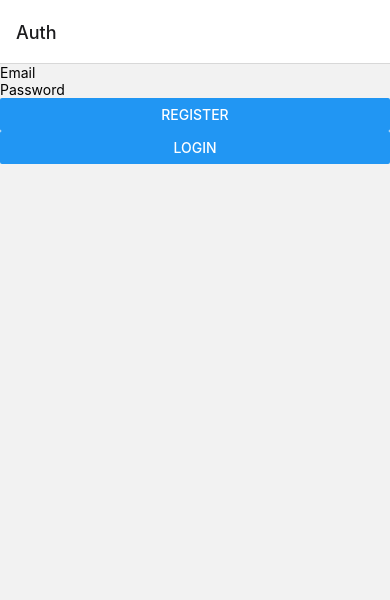
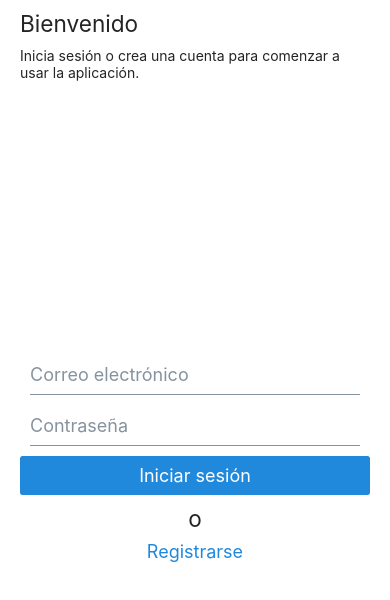
Before and after one commit to Eduardoleor/cover-vyvsw, a React Native app: screen / in a window 390 px wide. Shown: the top 600 px of the page. Built offline with nearby package versions, Linux system fonts and the light colour scheme; no server answers.

Commit message:
feature: update design and logic

```diff
--- a/App.tsx
+++ b/App.tsx
@@ -1,6 +1,9 @@
 import { NavigationContainer } from "@react-navigation/native";
 import { createStackNavigator } from "@react-navigation/stack";
+import { ThemeProvider, createTheme, lightColors } from "@rneui/themed";
 import { useEffect, useState } from "react";
+import { Platform } from "react-native";
+import { SafeAreaProvider } from "react-native-safe-area-context";
 import { Provider } from "react-redux";
 
 import { auth } from "./firebaseConfig";
@@ -17,6 +20,15 @@ export type RootStackParamList = {
 };
 
 const RootStack = createStackNavigator<RootStackParamList>();
+
+const theme = createTheme({
+  lightColors: {
+    ...Platform.select({
+      default: lightColors.platform.android,
+      ios: lightColors.platform.ios,
+    }),
+  },
+});
 
 export default function App() {
   const [loading, setLoading] = useState(true);
@@ -35,14 +47,38 @@ export default function App() {
   }
 
   return (
-    <Provider store={store}>
-      <NavigationContainer>
-        <RootStack.Navigator initialRouteName={hasSession ? "Home" : "Auth"}>
-          <RootStack.Screen name="Auth" component={AuthComponent} />
-          <RootStack.Screen name="Home" component={HomeComponent} />
-          <RootStack.Screen name="SignUp" component={SignUpComponent} />
-        </RootStack.Navigator>
-      </NavigationContainer>
-    </Provider>
+    <SafeAreaProvider>
+      <ThemeProvider theme={theme}>
+        <Provider store={store}>
+          <NavigationContainer>
+            <RootStack.Navigator
+              initialRouteName={hasSession ? "Home" : "Auth"}
+            >
+              <RootStack.Screen
+                name="Auth"
+                component={AuthComponent}
+                options={{
+                  headerShown: false,
+                }}
+              />
+              <RootStack.Screen
+                name="Home"
+                component={HomeComponent}
+                options={{
+                  headerShown: false,
+                }}
+              />
+              <RootStack.Screen
+                name="SignUp"
+                component={SignUpComponent}
+                options={{
+                  headerShown: false,
+                }}
+              />
+            </RootStack.Navigator>
+          </NavigationContainer>
+        </Provider>
+      </ThemeProvider>
+    </SafeAreaProvider>
   );
 }
--- a/package.json
+++ b/package.json
@@ -17,6 +17,8 @@
     "@react-navigation/native-stack": "^6.9.16",
     "@react-navigation/stack": "^6.3.20",
     "@reduxjs/toolkit": "^1.9.7",
+    "@rneui/base": "^4.0.0-rc.8",
+    "@rneui/themed": "^4.0.0-rc.8",
     "expo": "~49.0.15",
     "expo-constants": "~14.4.2",
     "expo-linking": "~5.0.2",
@@ -29,6 +31,7 @@
     "react-native-gesture-handler": "~2.12.0",
     "react-native-safe-area-context": "^4.7.4",
     "react-native-screens": "^3.27.0",
+    "react-native-vector-icons": "^10.0.1",
     "react-redux": "^8.1.3",
     "redux": "^4.2.1",
     "redux-persist": "^6.0.0"
--- a/src/components/AuthComponent.tsx
+++ b/src/components/AuthComponent.tsx
@@ -1,67 +1,107 @@
 import { NativeStackScreenProps } from "@react-navigation/native-stack";
+import { Button, Input, Text } from "@rneui/base";
 import React, { useState } from "react";
-import { View, Text, TextInput, Button } from "react-native"; // Import View, Text, TextInput, and Button
+import { StyleSheet, View } from "react-native";
 import { useDispatch } from "react-redux";
 
+import Layout from "./LayoutView";
 import { RootStackParamList } from "../../App";
 import { useCustomSelector } from "../hooks/useCustomSelector";
 import { AppDispatch } from "../redux/store";
-import { loginUser, logoutUser } from "../redux/userSlice";
+import { loginUser, resetStatus } from "../redux/userSlice";
 
 type Props = NativeStackScreenProps<RootStackParamList, "Auth">;
 
-function AuthComponent({ navigation }: Props) {
-  const [email, setEmail] = useState("");
-  const [password, setPassword] = useState("");
+export default function AuthComponent({ navigation }: Props) {
+  const [user, setUser] = useState<{
+    email: string;
+    password: string;
+  }>({ email: "", password: "" });
 
   const dispatch = useDispatch<AppDispatch>();
-  const user = useCustomSelector((state) => state.user.user);
   const status = useCustomSelector((state) => state.user.status);
   const error = useCustomSelector((state) => state.user.error);
 
-  const handleRegister = () => {
-    navigation.navigate("SignUp");
-  };
+  const isLoading = status === "loading";
+  const isFailed = status === "failed";
 
-  const handleLogin = () => {
+  const handleSignIn = () => {
+    const { email, password } = user;
     dispatch(loginUser({ email, password })).then((resultAction) => {
       if (loginUser.fulfilled.match(resultAction)) {
-        navigation.navigate("Home");
+        navigation.replace("Home");
       }
     });
   };
 
-  const handleLogout = () => {
-    dispatch(logoutUser());
+  const handleSignUp = () => {
+    dispatch(resetStatus());
+    setUser({ email: "", password: "" });
+    navigation.navigate("SignUp");
   };
 
   return (
-    <View>
-      {status === "loading" && <Text>Loading...</Text>}
-      {status === "failed" && <Text>Error: {error}</Text>}
-      {user ? (
-        <View>
-          <Text>Welcome, {user.user?.email}!</Text>
-          <Button title="Logout" onPress={handleLogout} />
-        </View>
-      ) : (
-        <View>
-          <TextInput
-            placeholder="Email"
-            value={email}
-            onChangeText={(text) => setEmail(text)}
-          />
-          <TextInput
-            placeholder="Password"
-            value={password}
-            onChangeText={(text) => setPassword(text)}
-          />
-          <Button title="Register" onPress={handleRegister} />
-          <Button title="Login" onPress={handleLogin} />
-        </View>
-      )}
-    </View>
+    <Layout>
+      <Text h4 style={styles.title}>
+        Bienvenido
+      </Text>
+      <Text>
+        Inicia sesión o crea una cuenta para comenzar a usar la aplicación.
+      </Text>
+      <View style={styles.container}>
+        <Input
+          placeholder="Correo electrónico"
+          value={user.email}
+          keyboardType="email-address"
+          autoCapitalize="none"
+          onChangeText={(text) => setUser({ ...user, email: text })}
+        />
+        <Input
+          placeholder="Contraseña"
+          value={user.password}
+          onChangeText={(text) => setUser({ ...user, password: text })}
+          secureTextEntry
+        />
+        {isFailed && <Text style={styles.message}>{error}</Text>}
+        <Button
+          title="Iniciar sesión"
+          disabled={isLoading}
+          loading={isLoading}
+          onPress={handleSignIn}
+          loadingProps={{
+            color: "blue",
+          }}
+        />
+        <Text h4 style={styles.textO}>
+          o
+        </Text>
+        <Button
+          title="Registrarse"
+          type="clear"
+          disabled={isLoading}
+          onPress={handleSignUp}
+        />
+      </View>
+    </Layout>
   );
 }
 
-export default AuthComponent;
+const styles = StyleSheet.create({
+  container: {
+    flex: 1,
+    justifyContent: "center",
+  },
+  title: {
+    marginVertical: 10,
+  },
+  message: {
+    color: "red",
+    fontSize: 14,
+    marginBottom: 20,
+  },
+  textO: {
+    fontSize: 14,
+    marginTop: 10,
+    textAlign: "center",
+  },
+});
--- a/src/components/LayoutView.tsx
+++ b/src/components/LayoutView.tsx
@@ -1,5 +1,5 @@
 import { StatusBar } from "expo-status-bar";
-import { StyleSheet, View } from "react-native";
+import { SafeAreaView, StyleSheet, View } from "react-native";
 
 type LayoutProps = {
   children: React.ReactNode;
@@ -8,10 +8,12 @@ type LayoutProps = {
 
 export default function Layout({ children, style }: LayoutProps) {
   return (
-    <View style={[styles.container, style]}>
-      {children}
+    <>
       <StatusBar style="auto" />
-    </View>
+      <SafeAreaView style={{ flex: 1 }}>
+        <View style={styles.container}>{children}</View>
+      </SafeAreaView>
+    </>
   );
 }
 
--- a/src/components/LoadingView.tsx
+++ b/src/components/LoadingView.tsx
@@ -1,10 +1,27 @@
-import { ActivityIndicator, Text, View } from "react-native";
+import { Text } from "@rneui/base";
+import { ActivityIndicator, StyleSheet, View } from "react-native";
+
+import Layout from "./LayoutView";
 
 export default function LoadingView() {
   return (
-    <View>
-      <ActivityIndicator size="large" color="#0000ff" />
-      <Text>Cargando...</Text>
-    </View>
+    <Layout>
+      <View style={styles.container}>
+        <ActivityIndicator size="large" color="#0000ff" />
+        <Text style={styles.text}>Cargando...</Text>
+      </View>
+    </Layout>
   );
 }
+
+const styles = StyleSheet.create({
+  container: {
+    flex: 1,
+    justifyContent: "center",
+    alignItems: "center",
+  },
+  text: {
+    fontSize: 16,
+    marginVertical: 20,
+  },
+});
--- a/src/components/SignUpComponent.tsx
+++ b/src/components/SignUpComponent.tsx
@@ -1,10 +1,123 @@
-import { View, Text } from "react-native";
-import React from "react";
+import { NativeStackScreenProps } from "@react-navigation/native-stack";
+import { Button, Input, Text } from "@rneui/base";
+import React, { useState } from "react";
+import { StyleSheet, View } from "react-native";
+import { useDispatch } from "react-redux";
 
-export default function SignUpComponent() {
+import Layout from "./LayoutView";
+import { RootStackParamList } from "../../App";
+import { useCustomSelector } from "../hooks/useCustomSelector";
+import { AppDispatch } from "../redux/store";
+import { registerUser } from "../redux/userSlice";
+
+type Props = NativeStackScreenProps<RootStackParamList, "SignUp">;
+
+export default function SignUpComponent({ navigation }: Props) {
+  const [user, setUser] = useState<{
+    email: string;
+    password: string;
+    verifyPassword: string;
+  }>({ email: "", password: "", verifyPassword: "" });
+
+  const dispatch = useDispatch<AppDispatch>();
+  const status = useCustomSelector((state) => state.user.status);
+  const error = useCustomSelector((state) => state.user.error);
+
+  const isLoading = status === "loading";
+  const isFailed = status === "failed";
+
+  const handleSignIn = () => {
+    navigation.goBack();
+  };
+
+  const handleSignUp = () => {
+    const { email, password } = user;
+    dispatch(registerUser({ email, password })).then((resultAction) => {
+      if (registerUser.fulfilled.match(resultAction)) {
+        navigation.replace("Home");
+      } else if (registerUser.rejected.match(resultAction)) {
+        console.error(resultAction.payload);
+      }
+    });
+  };
+
   return (
-    <View>
-      <Text>SignUpComponent</Text>
-    </View>
+    <Layout>
+      <Text h4 style={styles.title}>
+        Registro
+      </Text>
+      <Text>Regístrate para comenzar a usar la aplicación.</Text>
+      <View style={styles.container}>
+        <Input
+          placeholder="Correo electrónico"
+          value={user.email}
+          keyboardType="email-address"
+          autoCapitalize="none"
+          onChangeText={(text) => setUser({ ...user, email: text })}
+        />
+        <Input
+          placeholder="Contraseña"
+          value={user.password}
+          onChangeText={(text) => setUser({ ...user, password: text })}
+          secureTextEntry
+        />
+        <Input
+          placeholder="Verificar contraseña"
+          value={user.verifyPassword}
+          onChangeText={(text) => setUser({ ...user, verifyPassword: text })}
+          secureTextEntry
+          errorMessage={
+            user.password !== user.verifyPassword
+              ? "Las contraseñas no coinciden"
+              : ""
+          }
+          errorProps={{
+            visible: user.password !== user.verifyPassword,
+          }}
+          errorStyle={{
+            marginBottom: user.password !== user.verifyPassword ? 20 : 0,
+          }}
+        />
+        {isFailed && <Text style={styles.message}>{error}</Text>}
+        <Button
+          title="Registrarme"
+          disabled={isLoading || user.password !== user.verifyPassword}
+          loading={isLoading}
+          onPress={handleSignUp}
+          loadingProps={{
+            color: "blue",
+          }}
+        />
+        <Text h4 style={styles.textO}>
+          o
+        </Text>
+        <Button
+          title="Inciar sesión"
+          type="clear"
+          disabled={isLoading}
+          onPress={handleSignIn}
+        />
+      </View>
+    </Layout>
   );
 }
+
+const styles = StyleSheet.create({
+  container: {
+    flex: 1,
+    justifyContent: "center",
+  },
+  title: {
+    marginVertical: 10,
+  },
+  message: {
+    color: "red",
+    fontSize: 14,
+    marginBottom: 20,
+  },
+  textO: {
+    fontSize: 14,
+    marginTop: 10,
+    textAlign: "center",
+  },
+});
```
Also changed, not shown: src/components/HomeComponent.tsx (+13 -3 lines), src/redux/userSlice.ts (+32 -2 lines), 1 other file (tests, documents, lock files or other folders).
